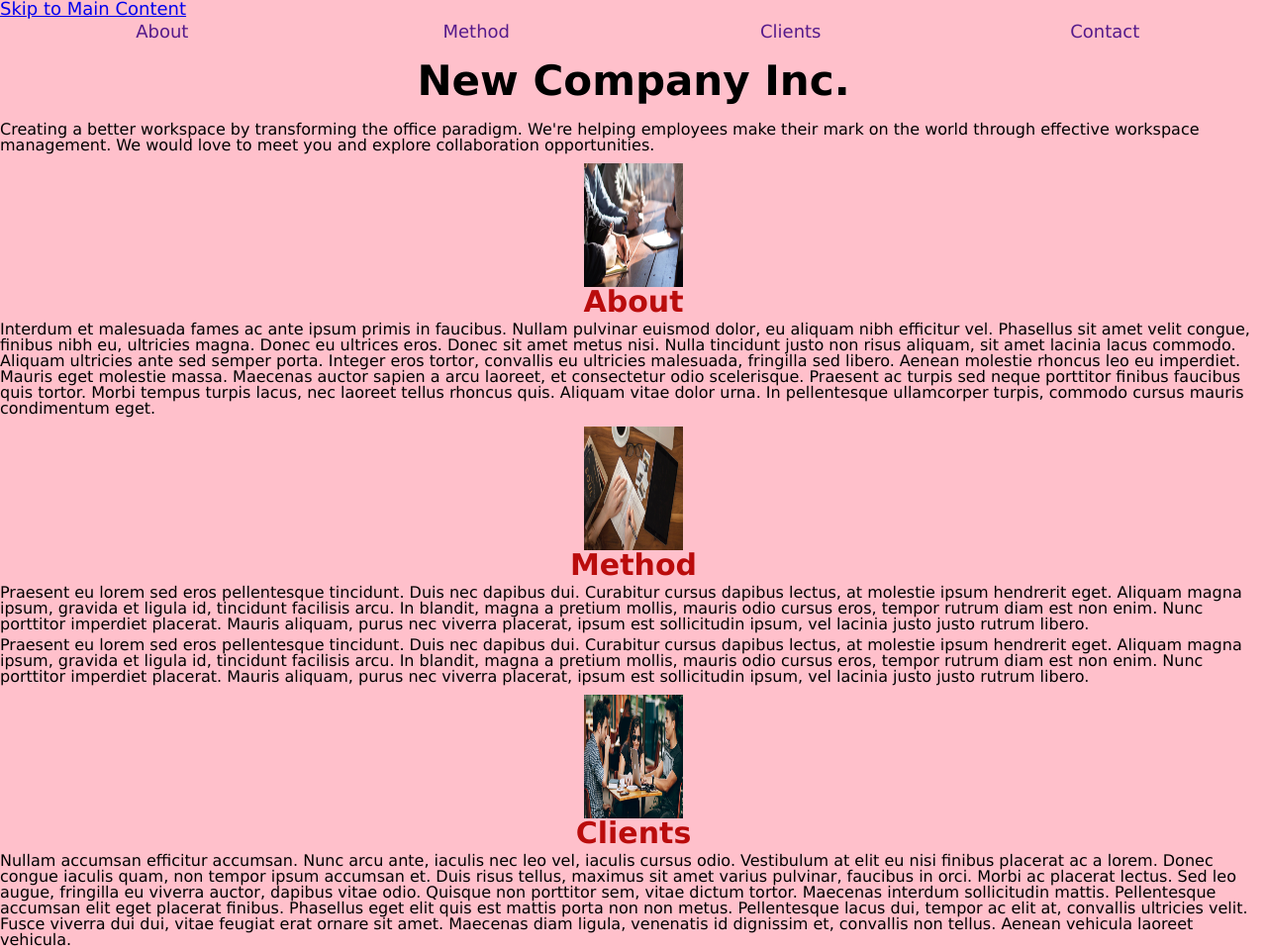
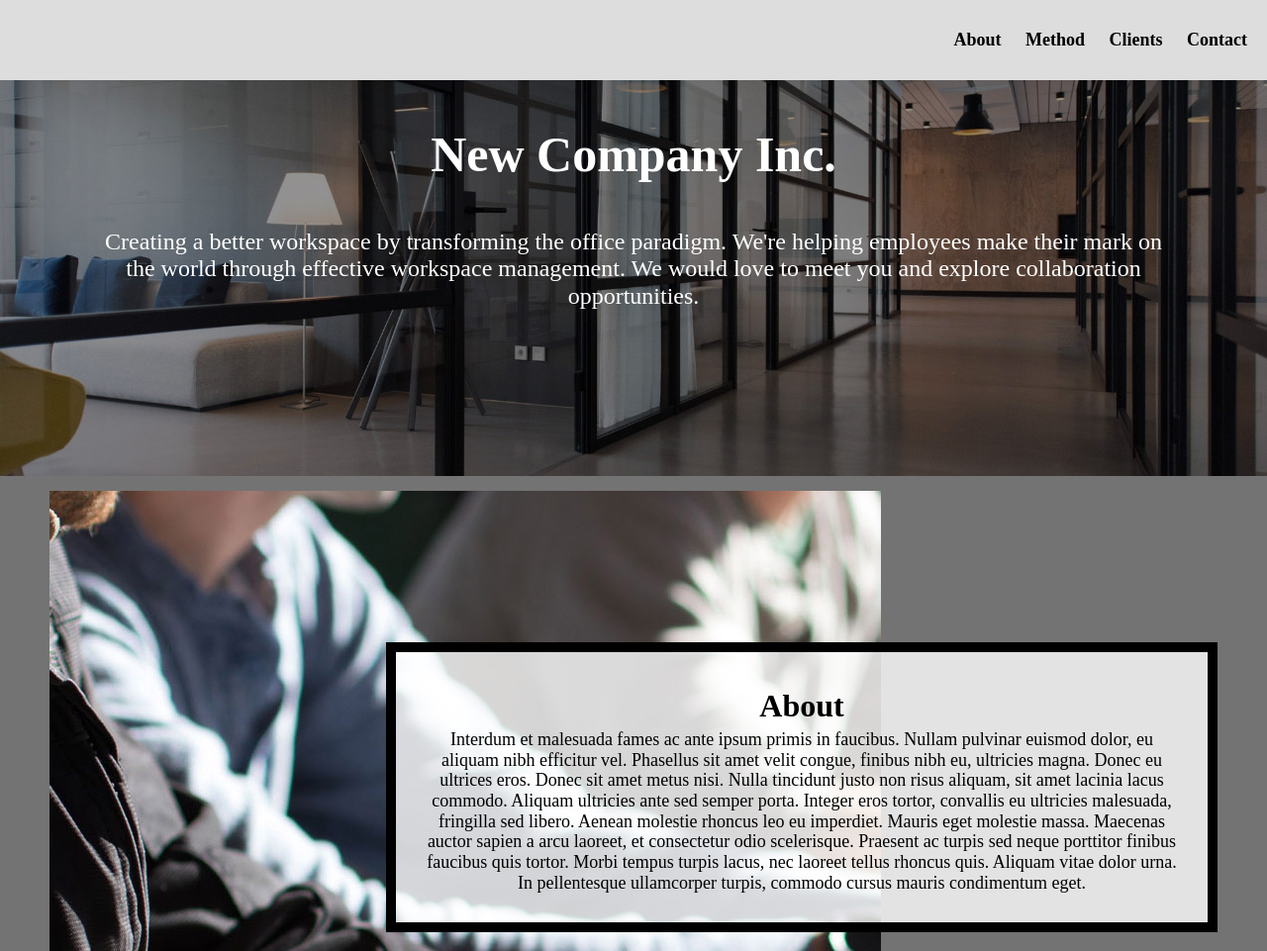
Before and after one commit to sghalmi/hw3_2024, a plain HTML site: page index.html in a window 1280 px wide. Shown: the top 961 px of the page at 99% size. Drawn offline with Linux system fonts and the light colour scheme.

Commit message:
Update style.css

```diff
--- a/css/style.css
+++ b/css/style.css
@@ -1,167 +1,269 @@
+html {
+  scroll-behavior: smooth;
+}
+
 body {
-    font-family: 'Lucida Sans', 'Lucida Sans Regular', 'Lucida Grande', 'Lucida Sans Unicode', Geneva, Verdana, sans-serif;
-    color: #000000;
-    background-color: pink;
+  background-color: #737373;
   font-size: 18px;
+  line-height: 1.15;
+  margin: 0;
+  padding: 0;
+}
+
+
+.overview {
+  background-attachment: fixed;
+  /* Parallax effect */
+  background-position: center;
+  /* Parallax effect */
+  background-repeat: no-repeat;
+  /* Parallax effect */
+  background-size: cover;
+  /* Parallax effect */
+  color: white;
+  height: 400px;
+  /* Parallax effect */
+}
+
+
+.overview p {
+  color: white;
+  font-size: 24px;
+  padding: 0 100px;
+  text-align: center;
 }
 
 h1 {
-    font-size: 42px;
+  font-size: 50px;
+  line-height: 1;
+  padding: 50px 0;
   text-align: center;
-    padding: 15px;
 }
 
 h2 {
-    font-size: 30px;
-    color: #ba0c0c;
+  font-size: 32px;
+  line-height: 1.5;
+}
+
+nav li {
+  display: inline;
+  padding-right: 20px;
+
+}
+
+nav a {
+  color: black;
   font-weight: bold;
+  text-decoration: none;
+}
+
+
+.skip a {
+  background: white;
+  left: 0;
+  padding: 6px;
+  -webkit-transition: top 1s ease-out;
+  transition: top 1s ease-out;
+  z-index: 1;
+}
+
+
+nav {
+  background-color: #ddd;
+  padding: 25px 0;
+  text-align: left;
+}
+
+footer {
+  background-color: black;
+  color: white;
+  padding-top: 30px;
   text-align: center;
 }
 
-h3 {
-    font-size: 20px;
-    color: green;
-    font-weight: bold;
-    text-decoration: underline;
-    margin-bottom: 5px;
+
+.text-block {
+  background-color: rgba(255, 255, 255, .8);
+  border: 10px solid black;
+  padding: 30px;
 }
 
-p {
-    font-size: 16px;
-    margin-top: 5px;
-    margin-bottom: 5px;
+
+@media screen and (prefers-reduced-motion: reduce) {
+  html {
+    scroll-behavior: auto;
+    /* Removes scroll animation */
   }
 
-header a.current:link,
-a.current:visited {
-    color: blue;
-    font-weight: bold;
+  .skip a {
+    -webkit-transition: none;
+    /* sets to default setting */
+    transition: none;
+    /* sets to default setting */
+  }
+
+  /*Turn off parallax*/
+  header {
+    background-attachment: initial;
+  }
+}
+
+
+
+/*Your Code Here*/
+/* PLEASE DO NOT REMOVE MY COMMENTS.  THEY HELP US HELP YOU DEBUG. */
+
+/* Step 1: Write selector/rule property to add an underline when
+links in the navigation are in the hover or focus state.*/
+nav a:hover {
   text-decoration: underline;
 }
 
-header a:hover {
-    color: #080808;
-    font-weight: bold;
+nav a:focus {
+  text-decoration: underline;
 }
 
-img {
-    width: 100px;
-    height: 125px;
-    margin-left: auto;
-    margin-right: auto;
-    display: block;
-    margin-top: 10px;
-
-}
-
-video {
-    width: 100px;
-    height: 125px;
-}
-
-.wrapper {
-    display: grid;
-    grid-template-columns: 1fr 1fr;
-    justify-items: center;
-    border: 3px dashed green;
-    margin-bottom: 10px;
-}
-
-.grid-container {
-    display: grid;
-    grid-template-columns: 1fr 1fr;
-    border: 3px dashed green;
-    justify-items: center;
-    margin-bottom: 10px;
-}
-
-.with_gif {
-    display: grid;
-    grid-template-columns: 1fr 1fr 1fr;
-    justify-items: center;
-    margin-bottom: 10px;
-
-}
-
-.skip_con {
+/* Step 2a: Write selector/rule property to position the default position for the skip class element*/
+.skip {
   position: absolute;
   left: -10000px;
-    top: auto;
+  top: -40px;
   width: 1px;
   height: 1px;
   overflow: hidden;
 }
 
-.skip_con:focus {
-    position: static;
+/* Step 2b: Write selector/rule property to position the skip class element when it is in focus*/
+.skip:focus {
+  top: 20px;
   width: auto;
   height: auto;
 }
 
-nav ul {
-    display: grid;
-    grid-template-columns: 1fr 1fr 1fr 1fr;
-    justify-content: center;
-    text-align: center;
-    padding: 5px;
+/* Step 3: Write selector/rule property to style all elements when in focus*/
+body:focus {
+  border: 2px solid black
 }
 
-nav ul li a {
-    text-decoration: none;
+/* Step 4: Write selector/rule property to style the container */
+.container {
+  display: grid;
+  grid-template-columns: 1fr 5fr 1fr;
+  row-gap: 15px;
 }
 
-.nav_tab1 {
-    border: 3px solid lightgoldenrodyellow;
-    background-color: lightgoldenrodyellow;
+/* Step 5: Write selector/rule property to add the background image to the
+first div in the grid  and place it in the grid. */
+.container> :first-child {
+  grid-column: 1/ span 3;
+  background-image: url(../images/header.jpg);
+  background-attachment: fixed;
+  background-position: center;
+  background-repeat: no-repeat;
+  background-size: cover;
 }
 
-.nav_tab2 {
-    border: 3px solid greenyellow;
-    background-color: greenyellow;
+/* Steps 6 and 7: Write the selector/rule properties to add place the next elements in the next
+ four rows in the grid. */
+.about,
+.method,
+.clients,
+.contact {
+  grid-column: 2/ span 1;
 }
 
-.nav_tab3 {
-    border: 3px solid lightblue;
-    background-color: lightblue;
+.about {
+  grid-row: 2;
 }
 
-.nav_tab4 {
-    border: 3px solid palegoldenrod;
-    background-color: palegoldenrod;
+.method {
+  grid-row: 3;
 }
 
-.grid_headers {
-    display: grid;
-    grid-template-columns: 1fr;
-    border: 3px solid #ba0c0c
+.clients {
+  grid-row: 4;
 }
 
-.index_p {
-    text-align: center;
+.contact {
+  grid-row: 5;
 }
 
-ol li {
-    list-style-type: style;
-    list-style-position: inside;
-    margin-left: 10px;
+.about-image,
+.method-image,
+.clients-image,
+.contact-image {
+  grid-column: 1/ span 3;
+  max-height: 600px;
+  overflow: hidden;
 }
 
-
-.gif_stop {
-    visibility: visible;
+.about-image {
+  grid-row: 2;
 }
 
-.motion_stop {
-    visibility: hidden;
+.method-image {
+  grid-row: 3;
 }
 
-
-@media screen and (prefers-reduced-motion: reduce) {
-    .gif_stop {
-        visibility: hidden;
+.clients-image {
+  grid-row: 4;
 }
 
-    .motion_stop {
-        visibility: visible;
+.contact-image {
+  grid-row: 5;
+}
+
+/*This will be a lot of rules.... but be strategic and combine seletors*/
+
+/* Step 8: Write the selector/rule property to style the .text-block class. */
+.text-block {
+  text-align: center;
+  margin: auto;
+  width: auto;
+  max-height: 250;
+  overflow:scroll;
+}
+
+/* Add your media query here */
+@media screen and (min-width:800px) {
+
+  /* Step 9: Write the selector/rule property to style the nav element */
+  nav {
+    padding-top: 30px;
+    padding-bottom: 30px;
+    padding-left: 0px;
+    padding-right: 0px;
+    text-align: right;
+  }
+
+  /* Step 10: Write the selector/rule property to update the .container class */
+  .container {
+    display: grid;
+    grid-template-columns: 50px auto 500px auto 50px;
+  }
+
+  .container> :first-child {
+    grid-column: 1/ span 5;
+  }
+
+  /* Steps 11 and 12: Update the grid-column property of the grid's children (where-needed)*/
+  .about,
+  .clients,
+  .method-image,
+  .contact-image {
+    grid-column: 3/span 2;
+  }
+
+  .method,
+  .contact,
+  .about-image,
+  .clients-image {
+    grid-column: 2/span 2;
+  }
+
+  /* Step 13:Write the selector/rule property to update the .text-block class */
+  .text-block {
+    max-height: 250px;
+    width: fit-content;
   }
 }
```
Lines whose indentation alone changed are shown as unchanged.
